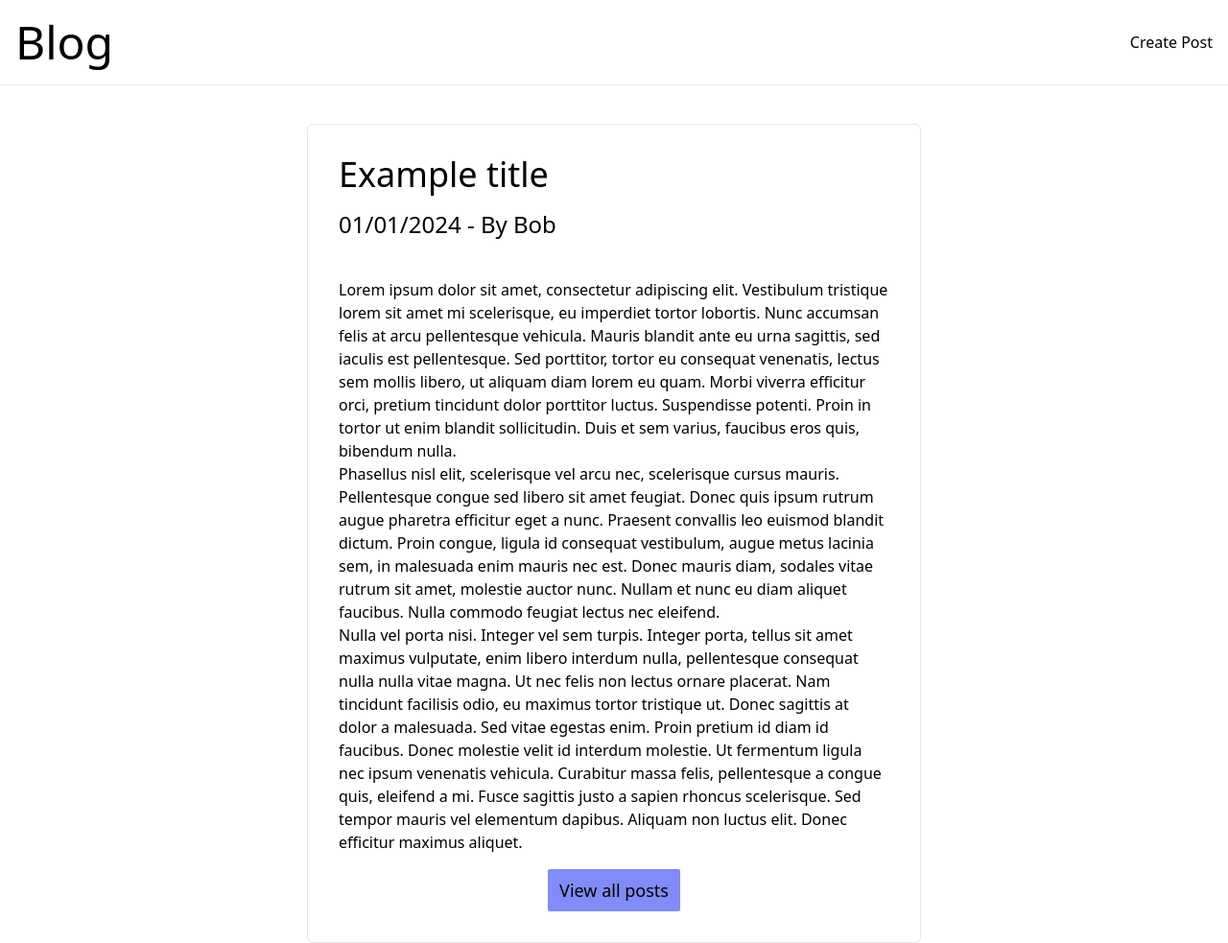
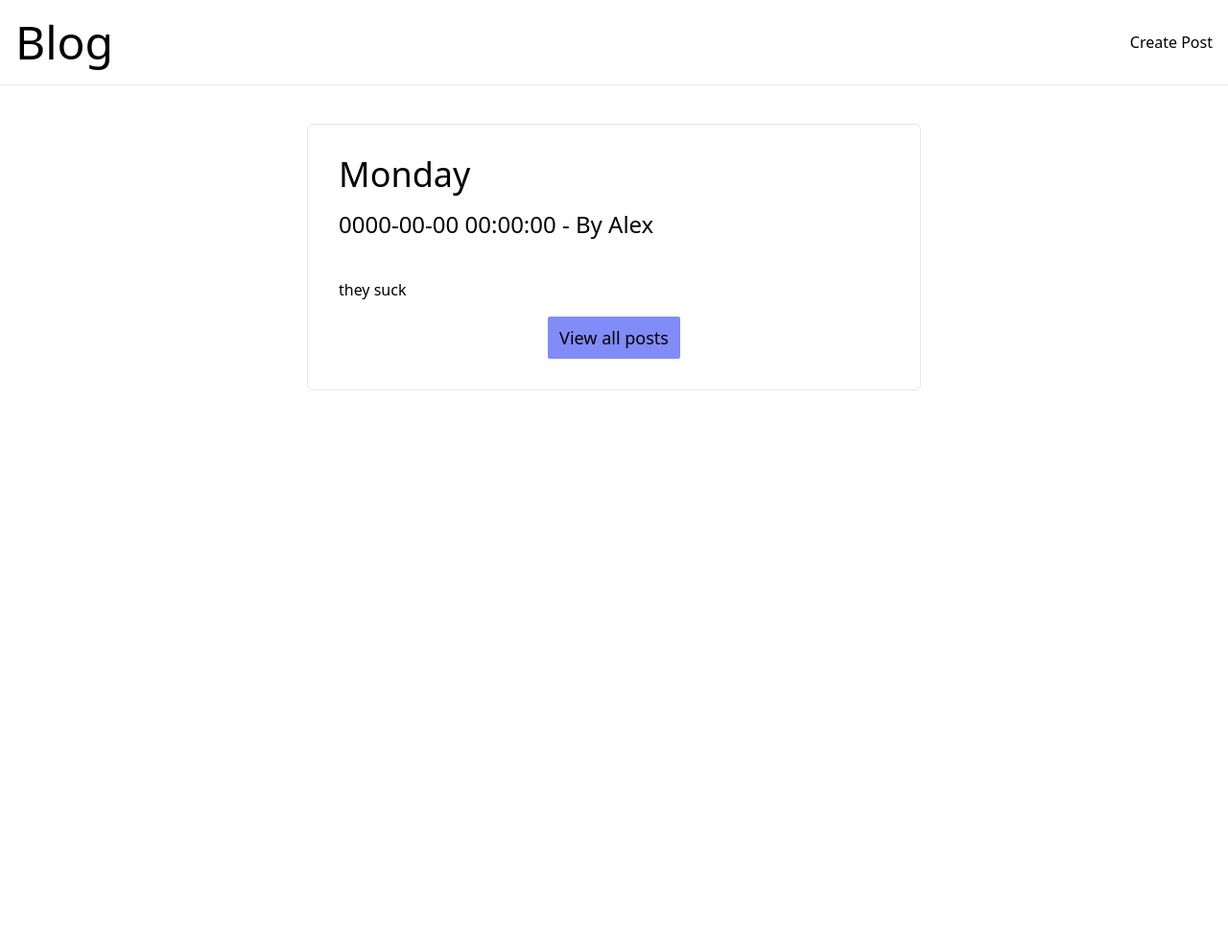
Before and after one commit to iO-Academy/24-jan-frolicking-frogs-blogging-site, a PHP site: page /singlePost.php?id=1 in a window 1280 px wide. Shown: the whole page at 96% size. After the commit the page ends 407 px from the top, so only its background shows below. Run offline with PHP 8.4, Linux system fonts and the light colour scheme; data comes from the database, SQL or seed files in the repository; some libraries are stand-ins or nearby versions.

Commit message:
blog posts linked to single post page and single pages updated to show specific blog details

```diff
--- a/singlePost.php
+++ b/singlePost.php
@@ -1,4 +1,16 @@
 <?php
+
+require_once 'connectToDB.php';
+require_once 'src/Models/PostModel.php';
+
+$db = connectToDB();
+$postModel = new PostModel($db);
+
+session_start();
+
+$singlePostDetails = $postModel->getSinglePostById($_GET['id']);
+
+//var_dump($singlePostDetails);
 
 ?>
 
@@ -20,14 +32,10 @@
 <section class="container md:w-1/2 mx-auto">
     <article class="p-8 border border-solid rounded-md">
         <div class="flex justify-between items-center flex-col md:flex-row mb-4">
-            <h2 class="text-4xl">Example title</h2>
+            <h2 class="text-4xl"><?php echo $singlePostDetails->title; ?></h2>
         </div>
-        <p class="text-2xl mb-10">01/01/2024 - By Bob</p>
-        <p>
-            Lorem ipsum dolor sit amet, consectetur adipiscing elit. Vestibulum tristique lorem sit amet mi scelerisque, eu imperdiet tortor lobortis. Nunc accumsan felis at arcu pellentesque vehicula. Mauris blandit ante eu urna sagittis, sed iaculis est pellentesque. Sed porttitor, tortor eu consequat venenatis, lectus sem mollis libero, ut aliquam diam lorem eu quam. Morbi viverra efficitur orci, pretium tincidunt dolor porttitor luctus. Suspendisse potenti. Proin in tortor ut enim blandit sollicitudin. Duis et sem varius, faucibus eros quis, bibendum nulla.<br />
-            Phasellus nisl elit, scelerisque vel arcu nec, scelerisque cursus mauris. Pellentesque congue sed libero sit amet feugiat. Donec quis ipsum rutrum augue pharetra efficitur eget a nunc. Praesent convallis leo euismod blandit dictum. Proin congue, ligula id consequat vestibulum, augue metus lacinia sem, in malesuada enim mauris nec est. Donec mauris diam, sodales vitae rutrum sit amet, molestie auctor nunc. Nullam et nunc eu diam aliquet faucibus. Nulla commodo feugiat lectus nec eleifend.<br />
-            Nulla vel porta nisi. Integer vel sem turpis. Integer porta, tellus sit amet maximus vulputate, enim libero interdum nulla, pellentesque consequat nulla nulla vitae magna. Ut nec felis non lectus ornare placerat. Nam tincidunt facilisis odio, eu maximus tortor tristique ut. Donec sagittis at dolor a malesuada. Sed vitae egestas enim. Proin pretium id diam id faucibus. Donec molestie velit id interdum molestie. Ut fermentum ligula nec ipsum venenatis vehicula. Curabitur massa felis, pellentesque a congue quis, eleifend a mi. Fusce sagittis justo a sapien rhoncus scelerisque. Sed tempor mauris vel elementum dapibus. Aliquam non luctus elit. Donec efficitur maximus aliquet.
-        </p>
+        <p class="text-2xl mb-10"><?php echo $singlePostDetails->dateTime; ?> - By <?php echo $singlePostDetails->authorName; ?></p>
+        <p><?php echo $singlePostDetails->content; ?></p>
         <div class="flex justify-center">
             <a class="px-3 py-2 mt-4 text-lg bg-indigo-400 hover:bg-indigo-700 hover:text-white transition inline-block rounded-sm" href="index.php">View all posts</a>
         </div>
--- a/src/Entities/Post.php
+++ b/src/Entities/Post.php
@@ -2,16 +2,18 @@
 
 readonly class Post {
 
+    public int $id;
     public string $title;
     public string $authorName;
     public string $content;
     public string $dateTime;
 
-    public function __construct(string $title, string $authorName, string $content, string $dateTime)
+    public function __construct(string $id, string $title, string $authorName, string $content, string $dateTime)
     {
         $this->title = $title;
         $this->authorName = $authorName;
         $this->content = $content;
         $this->dateTime = $dateTime;
+        $this->id = $id;
     }
 }
--- a/src/Models/PostModel.php
+++ b/src/Models/PostModel.php
@@ -24,7 +24,7 @@ class PostModel {
     {
         $posts = [];
         foreach ($data as $post) {
-            $posts[] = new Post($post['title'], $post['author-name'], $post['content'], $post['date-time']);
+            $posts[] = new Post($post['id'], $post['title'], $post['author-name'], $post['content'], $post['date-time']);
         }
         return $posts;
     }
@@ -40,4 +40,23 @@ class PostModel {
 
     }
 
+    public function getSinglePostById(string $id)
+    {
+        $query = $this->db->prepare('SELECT * FROM `posts` WHERE `id` = :id;');
+        $query->execute([
+            ':id' => $id
+        ]);
+        $data = $query->fetch();
+
+        if ($data === false) {
+            return null;
+        }
+
+        return $this->hydrateSinglePost($data);
+    }
+
+    private function hydrateSinglePost(array $data): Post {
+        return new Post($data['id'], $data['title'], $data['author-name'], $data['content'], $data['date-time']);
+    }
+
 }
--- a/src/PostsViewHelper.php
+++ b/src/PostsViewHelper.php
@@ -18,7 +18,7 @@ class PostsViewHelper
                 <p class='text-2xl mb-2'> {$post->dateTime} - {$post->authorName} </p>";
             $postString .= "<p>" . mb_strimwidth($post->content, 0, 100, '...') . "</p>
             <div class='flex justify-center'>
-            <a class='px-3 py-2 mt-4 text-lg bg-indigo-400 hover:bg-indigo-700 hover:text-white transition inline-block rounded-sm' href='singlePost.php'>View post</a>
+            <a class='px-3 py-2 mt-4 text-lg bg-indigo-400 hover:bg-indigo-700 hover:text-white transition inline-block rounded-sm' href='singlePost.php?id={$post->id}'>View post</a>
             </div>
             </article>";
         }
```
